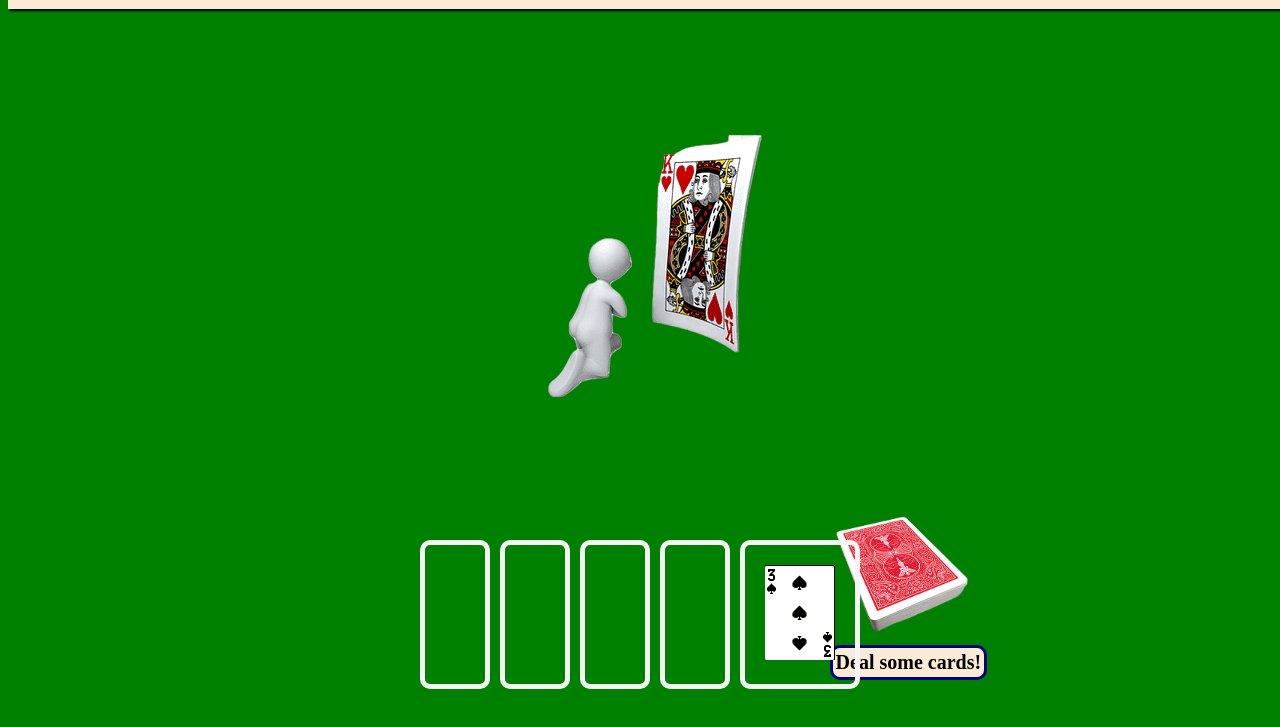
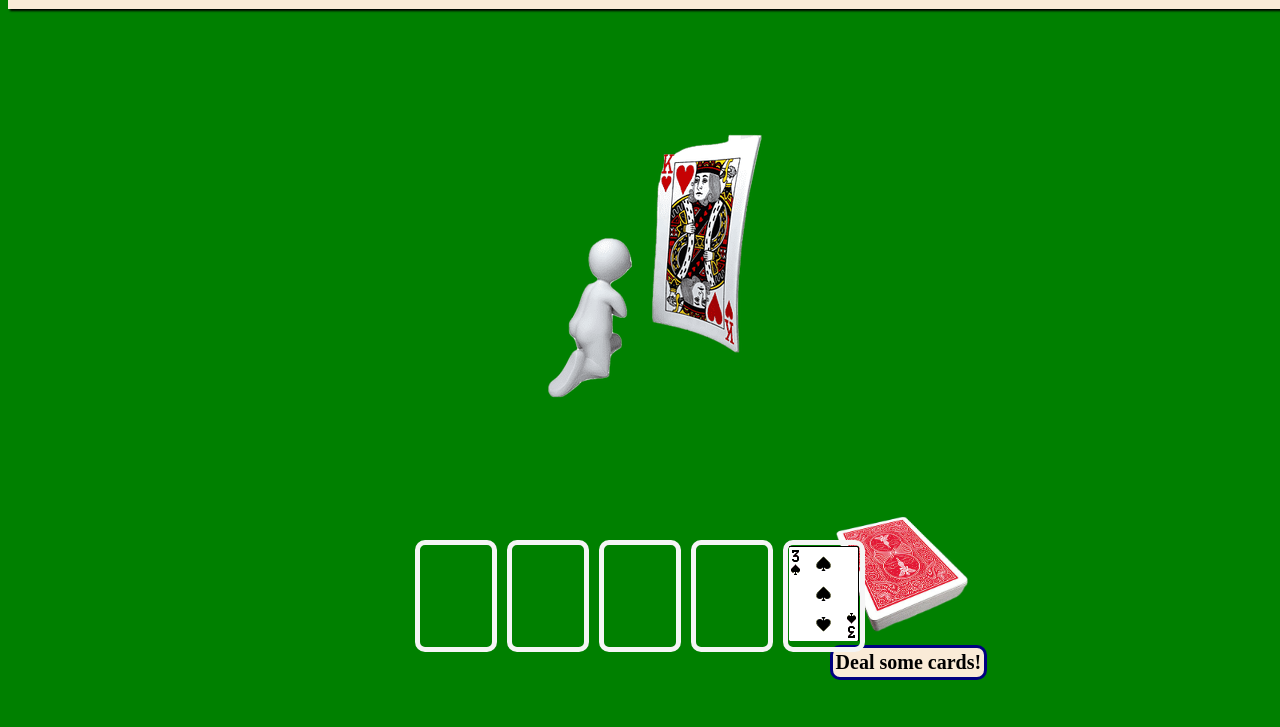
Before and after one commit to ford-jones/Cards, a plain HTML site: page index.html in a window 1280 px wide. Both pictures are taken after a click on the button "Deal some cards!". Shown: the part 85-812 px from the top of the page. Drawn offline with Linux system fonts and the light colour scheme.

Commit message:
Final (beta) push, still needs debugging

```diff
--- a/game.js
+++ b/game.js
@@ -1,5 +1,13 @@
+/*-----WELCOME TO E-SHUFFLE: DELUXE EDITION------*/
+//THIS PROGRAMME HAS SOME BUGS AND NEEDS SOME WORK
+// 1. MULTIPLE IMAGES ONLY APPEAR IF PADDING IS REMOVED FROM CSS ELEMENT .hand
+// 2. CARDS ARE NOT REMOVED FROM THE DECK, THEY CAN BE DRAWN MULTIPLE TIMES
+// 3. BIG CONSOLE LOG ERROR ON LINE 63, BUT THE PROGRAMME DOESN'T WORK WITHOUT IT
+
+//PUSH ANY IDEAS OR COMMENTS TO FORD-JONES.GITHUB.IO
+
+/*---------PSUEDOCODE----------*/
 // make a button that when clicked returns 5 random cards and puts them in the field
-
 //make the button clickable .onclick
 //make a randomization function
 //fetch source of card images and declare as a variable
@@ -39,12 +47,20 @@ function dealNow() {
 
   let deck = document.createElement(`img`)
   deck.src = `./images/deck/` + shuffle + `.png`
-  console.log(deck)
+
+  // console.log(deck)
 
   let cells = document.getElementsByTagName(`td`)
+
   for (let i = 0; i < cells.length; i++) {
-    if (cells !== deck) {
-      cells[i] = cells[i].appendChild(deck)
+    let cell = cells[i]
+    console.log(cell)
+    console.log(cells[i])
+
+    if (cell.innerHTML == ``) {
+      cell = cell.appendChild(deck)
+    } else if (cell !== deck) {
+      cell = cell.appendChild(deck.cloneNode(true) * 1)
     }
   }
 }
--- a/main.css
+++ b/main.css
@@ -33,10 +33,10 @@ body {
   border: solid whitesmoke;
   border-width: 5px;
   border-radius: 10px;
-  padding: 20px;
+  /* padding: 20px; */
   position: relative;
-  height: 40px;
-  width: 20px;
+  height: 100px;
+  width: 70px;
 }
 
 /*----------BUTTONS----------*/
```
